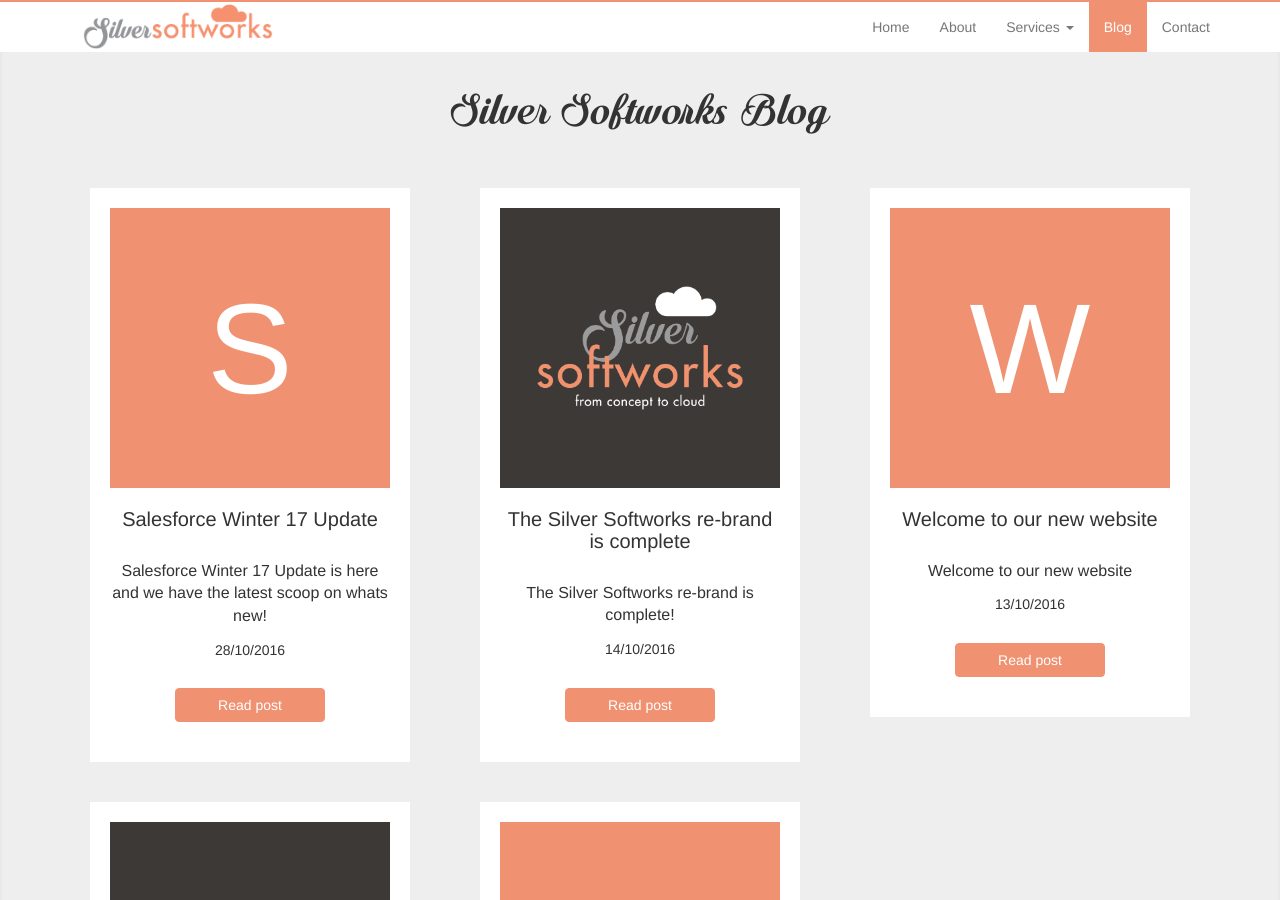
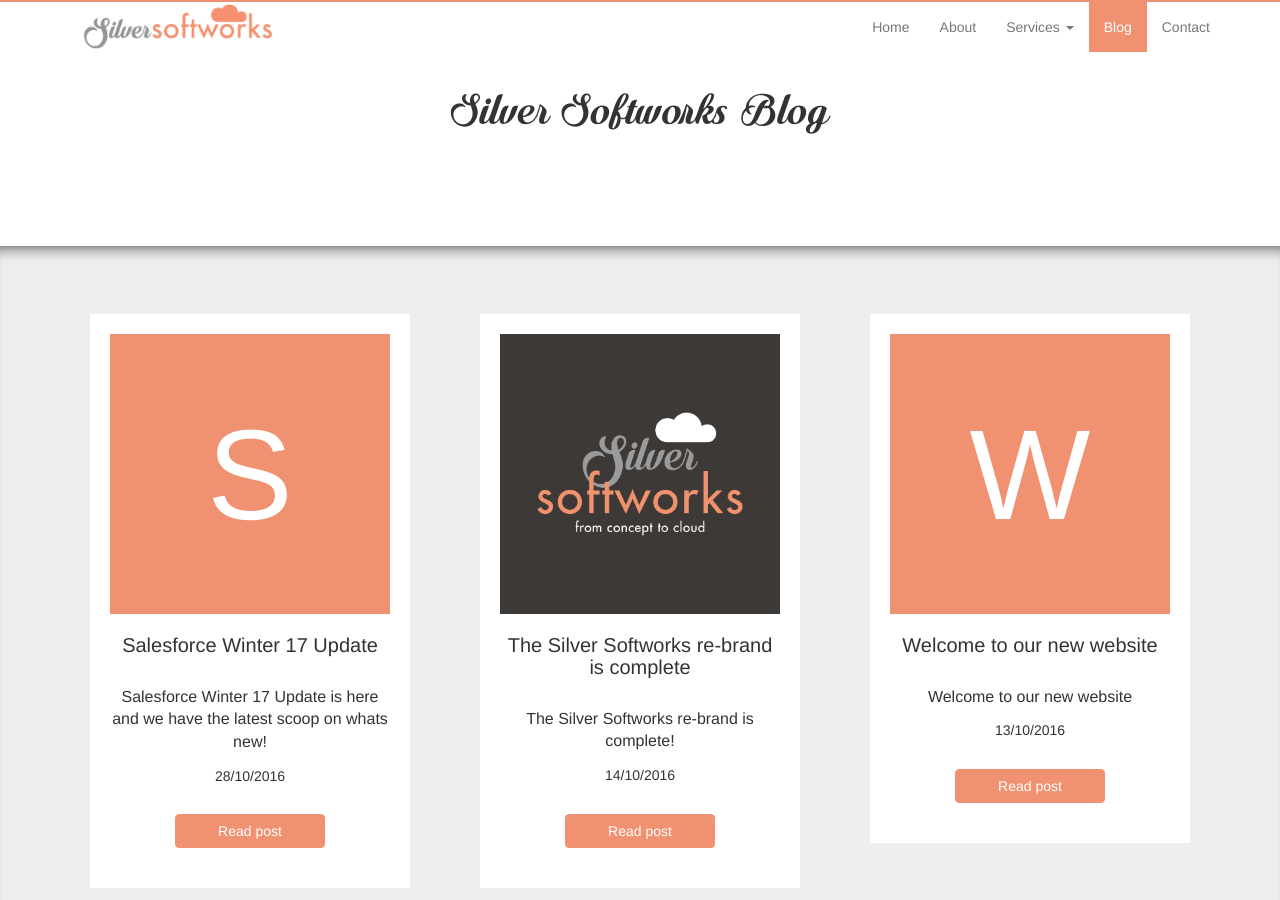
Before and after one commit to ThomasDavidPacker/Silver-Softworks, a Jekyll site: the page built from blog.html, in a window 1280 px wide and 900 px high. Built offline with Jekyll 4.4.1, drawn with Linux system fonts in a browser that asks for light colours.

Commit message:
Updates
Updates

```diff
--- a/blog.html
+++ b/blog.html
@@ -5,13 +5,20 @@
 
 <div id="main-content">
 
+	<div class="jumbotron" id="c_jumbotron_full_width_white">
+		<div class="container">
+			<div class="row">
+				<div class="col-md-12">
+					<div class="c_section_content_center">
+						<h1 class="c_silsof_header c_header_large">Silver Softworks Blog</h1>
+					</div>
+				</div>
+			</div>
+		</div>
+	</div>
+
 	<div class="jumbotron shadow" id="c_jumbotron_full_width">
 		<div class="container">
-			<div class="col-md-12">
-				<div class="c_section_content_center">
-					<h1 class="c_silsof_header c_header_large">Silver Softworks Blog</h1>
-				</div>
-			</div>
 
 			{% assign i = '0' %}
 			{% assign openDiv = false %}
```
